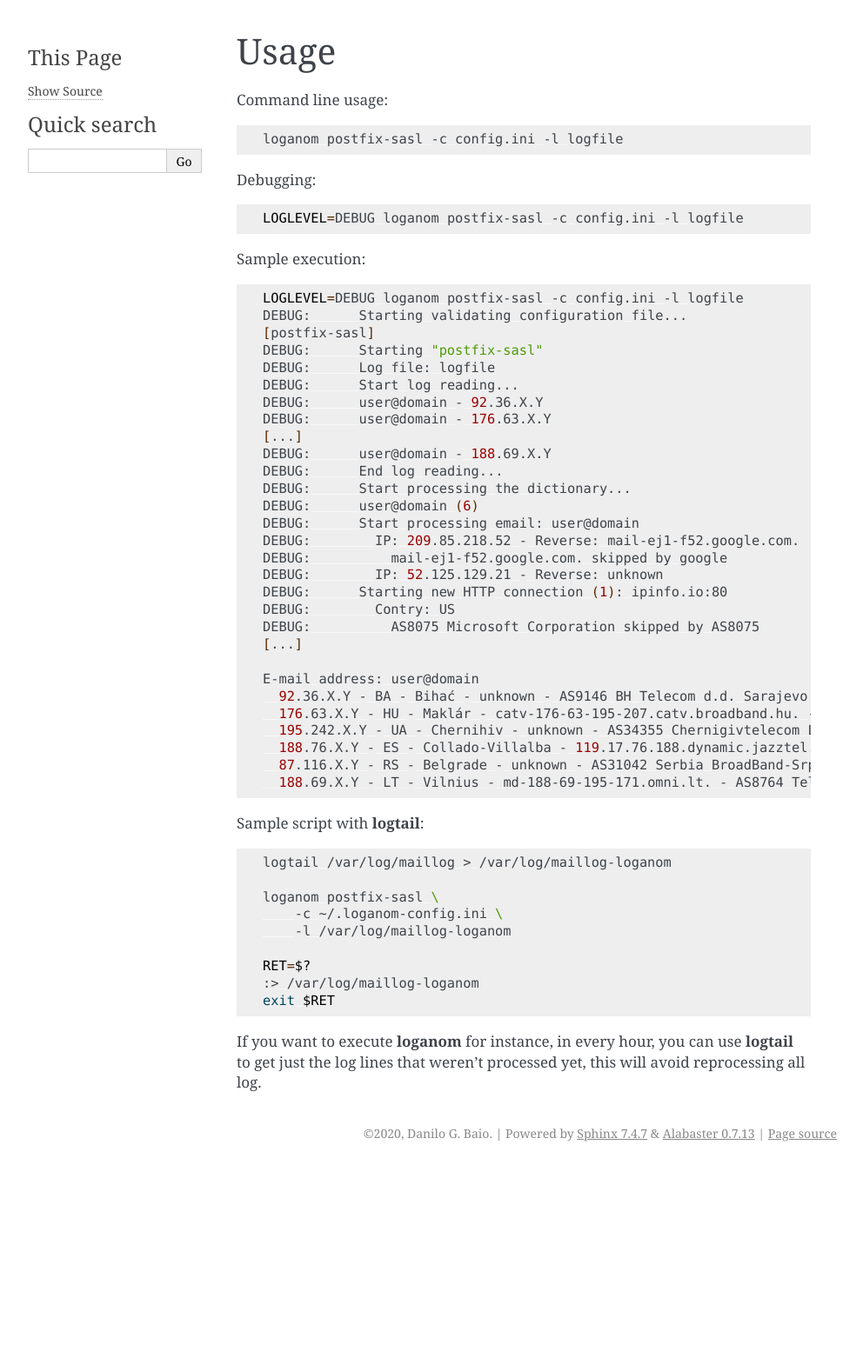
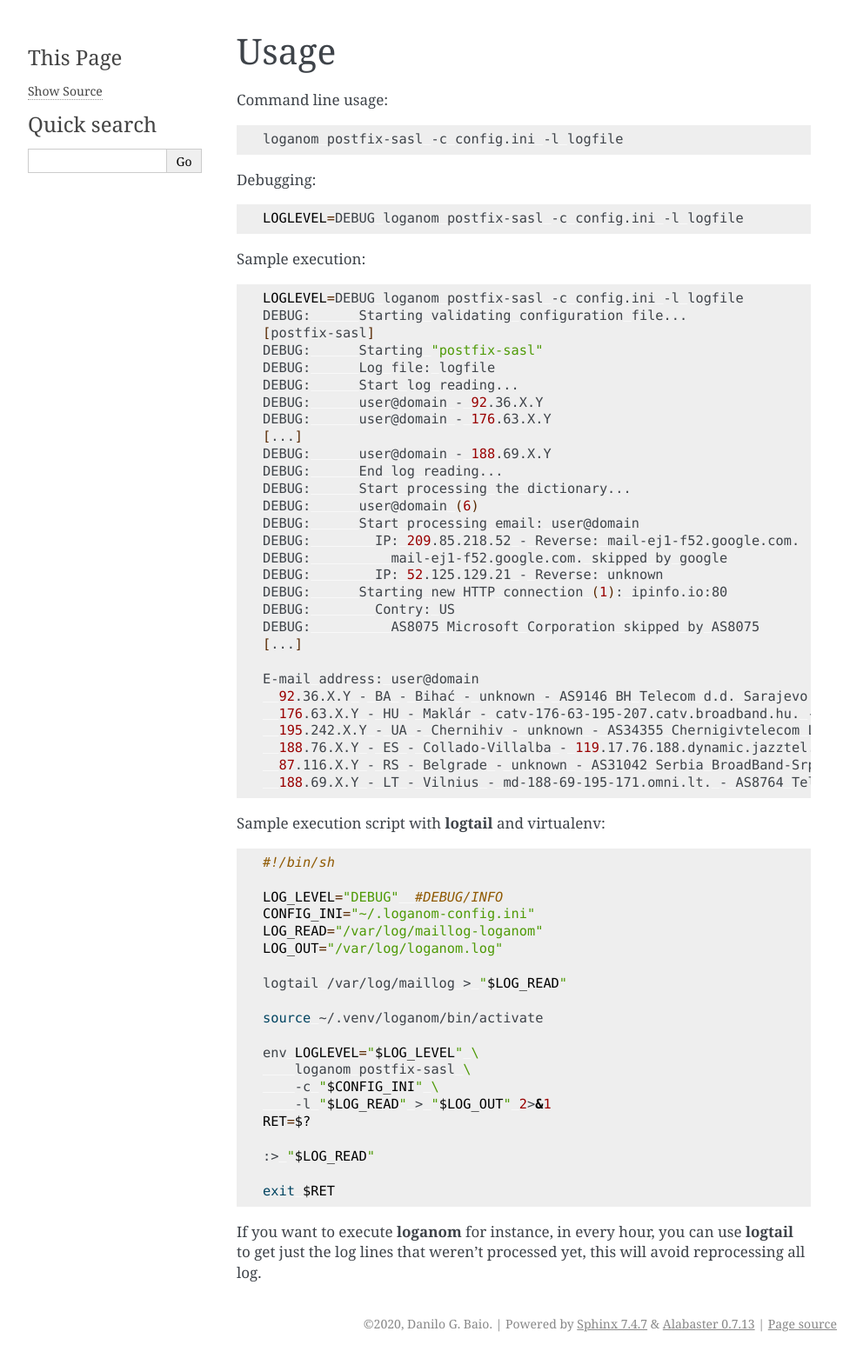
Before and after one commit to dbaio/loganom, a Sphinx documentation site: the page built from docs/usage.rst, in a window 1280 px wide. Shown: the whole page at 87% size, without its empty margins (148-1140 px from the left). Built offline with Sphinx 7.4.7, drawn with Linux system fonts in a browser that asks for light colours; before the commit the page ends 1343 px from its top, so only the background shows below that.

Commit message:
Improve docs, sample script

```diff
--- a/README.rst
+++ b/README.rst
@@ -33,6 +33,6 @@ Install using pip:
 
     pip install loganom
 
-Sources are available on `<https://github.com/dbaio/loganom>`_ .
+Sources are available on `<https://github.com/dbaio/loganom>`_.
 
-Documentation available on `<https://loganom.readthedocs.io/en/latest/>`_ .
+Documentation available on `<https://loganom.readthedocs.io/en/latest/>`_.
--- a/docs/install.rst
+++ b/docs/install.rst
@@ -7,4 +7,4 @@ Install using pip:
 
     pip install loganom
 
-Sources are available at <https://github.com/dbaio/loganom>.
+Sources are available at `<https://github.com/dbaio/loganom>`_.
--- a/docs/usage.rst
+++ b/docs/usage.rst
@@ -50,19 +50,31 @@ Sample execution:
       188.69.X.Y - LT - Vilnius - md-188-69-195-171.omni.lt. - AS8764 Telia Lietuva, AB
 
 
-Sample script with **logtail**:
+Sample execution script with **logtail** and virtualenv:
 
 .. code-block:: sh
 
-    logtail /var/log/maillog > /var/log/maillog-loganom
+    #!/bin/sh
 
-    loganom postfix-sasl \
-        -c ~/.loganom-config.ini \
-        -l /var/log/maillog-loganom
+    LOG_LEVEL="DEBUG"  #DEBUG/INFO
+    CONFIG_INI="~/.loganom-config.ini"
+    LOG_READ="/var/log/maillog-loganom"
+    LOG_OUT="/var/log/loganom.log"
 
+    logtail /var/log/maillog > "$LOG_READ"
+
+    source ~/.venv/loganom/bin/activate
+
+    env LOGLEVEL="$LOG_LEVEL" \
+        loganom postfix-sasl \
+        -c "$CONFIG_INI" \
+        -l "$LOG_READ" > "$LOG_OUT" 2>&1
     RET=$?
-    :> /var/log/maillog-loganom
+
+    :> "$LOG_READ"
+
     exit $RET
+
 
 If you want to execute **loganom** for instance, in every hour, you can use
 **logtail** to get just the log lines that weren't processed yet, this will
```
